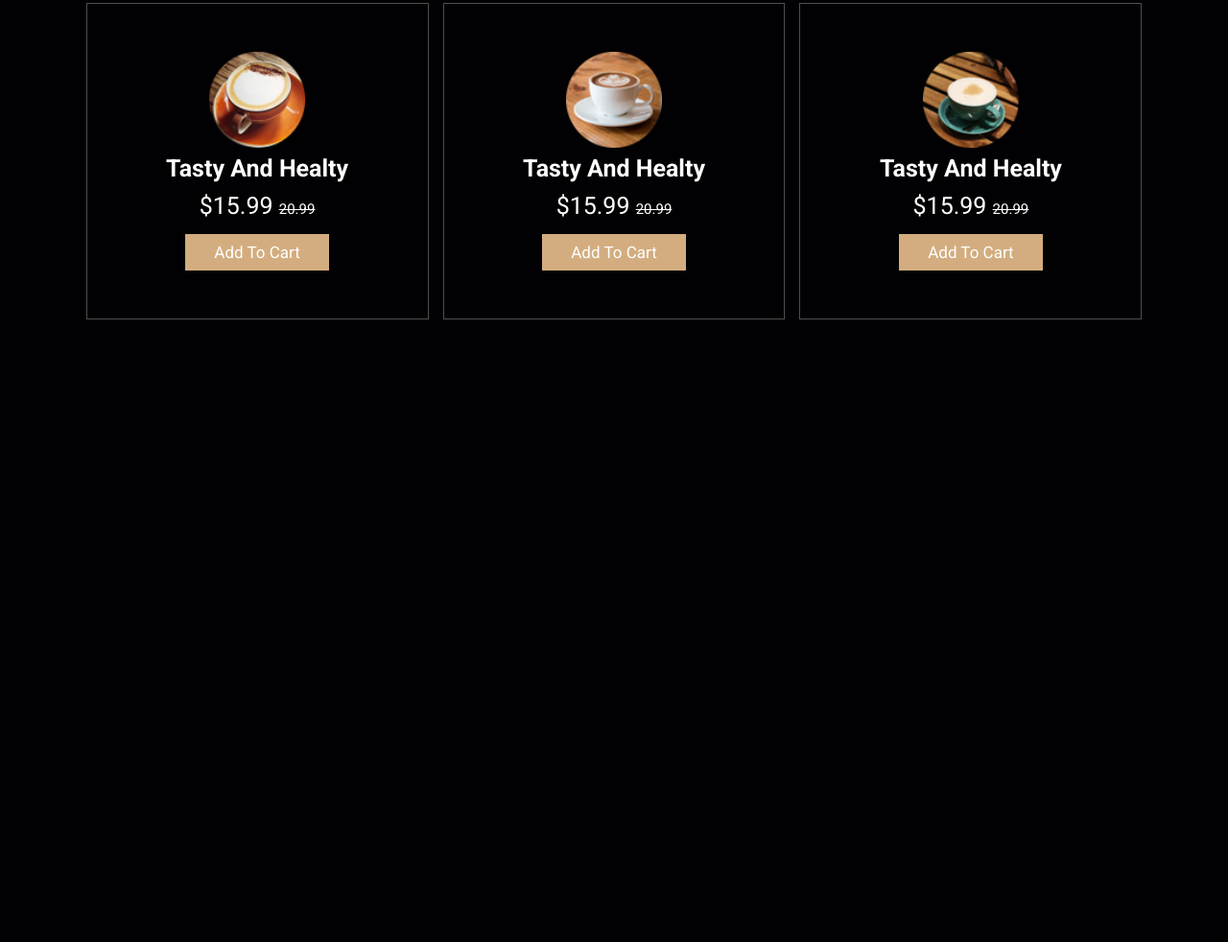
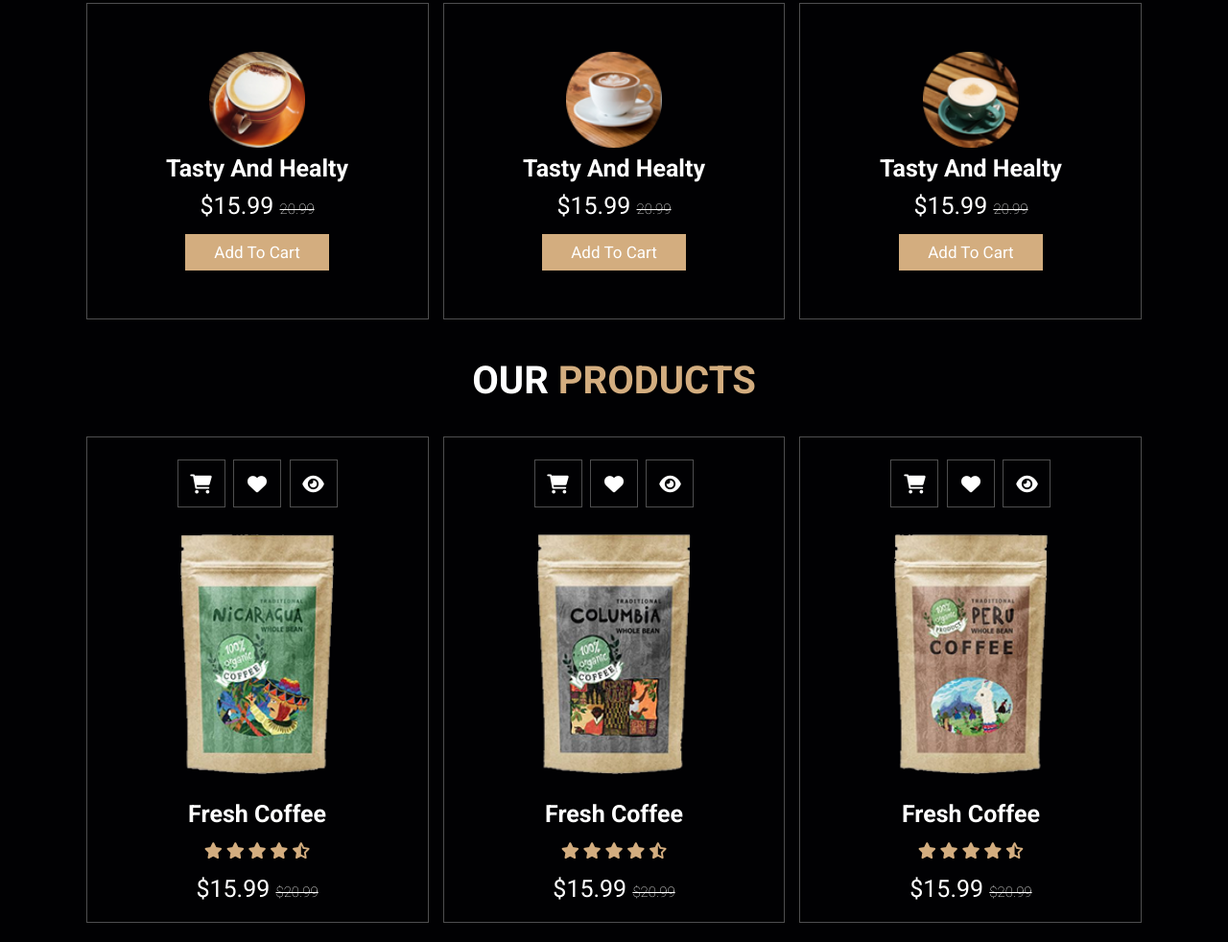
Before and after one commit to dev-ashik/online-coffee-shop-html, a plain HTML site: page index.html in a window 1280 px wide. Shown: the part 1760-2742 px from the top of the page at 96% size. Before the commit the page ends 2113 px from the top, so only its background shows below. Drawn offline with Linux system fonts and the light colour scheme.

Commit message:
products section done

```diff
--- a/index.html
+++ b/index.html
@@ -152,6 +152,78 @@
     </section>
     <!-- menu secion end -->
 
+    <!-- procucts section start -->
+    <section class="products" id="products">
+      <h1 class="heading"> our <span>Products</span></h1>
+
+      <div class="box-container">
+        <div class="box">
+          <div class="icons">
+            <i class="fa-solid fa-cart-shopping"></i>
+            <i class="fa-solid fa-heart"></i>
+            <i class="fa-solid fa-eye"></i>
+          </div>
+          <div class="image">
+            <img src="./images/product-1.png" alt="">
+          </div>
+          <div class="content">
+            <h3>fresh coffee</h3>
+            <div class="stars">
+              <i class="fa-solid fa-star"></i>
+              <i class="fa-solid fa-star"></i>
+              <i class="fa-solid fa-star"></i>
+              <i class="fa-solid fa-star"></i>
+              <i class="fa-solid fa-star-half-stroke"></i>
+            </div>
+            <div class="price">$15.99 <span>$20.99</span></div>
+          </div>
+        </div>
+        <div class="box">
+          <div class="icons">
+            <i class="fa-solid fa-cart-shopping"></i>
+            <i class="fa-solid fa-heart"></i>
+            <i class="fa-solid fa-eye"></i>
+          </div>
+          <div class="image">
+            <img src="./images/product-2.png" alt="">
+          </div>
+          <div class="content">
+            <h3>fresh coffee</h3>
+            <div class="stars">
+              <i class="fa-solid fa-star"></i>
+              <i class="fa-solid fa-star"></i>
+              <i class="fa-solid fa-star"></i>
+              <i class="fa-solid fa-star"></i>
+              <i class="fa-solid fa-star-half-stroke"></i>
+            </div>
+            <div class="price">$15.99 <span>$20.99</span></div>
+          </div>
+        </div>
+        <div class="box">
+          <div class="icons">
+            <i class="fa-solid fa-cart-shopping"></i>
+            <i class="fa-solid fa-heart"></i>
+            <i class="fa-solid fa-eye"></i>
+          </div>
+          <div class="image">
+            <img src="./images/product-3.png" alt="">
+          </div>
+          <div class="content">
+            <h3>fresh coffee</h3>
+            <div class="stars">
+              <i class="fa-solid fa-star"></i>
+              <i class="fa-solid fa-star"></i>
+              <i class="fa-solid fa-star"></i>
+              <i class="fa-solid fa-star"></i>
+              <i class="fa-solid fa-star-half-stroke"></i>
+            </div>
+            <div class="price">$15.99 <span>$20.99</span></div>
+          </div>
+        </div>
+      </div>
+    </section>
+    <!-- procucts section end -->
+
 
     <!-- custom js file link -->
     <script src="./app.js"></script>
--- a/style.css
+++ b/style.css
@@ -305,6 +305,7 @@ section {
 .menu .box-container .box .price span {
   font-size: 1.5rem;
   text-decoration: line-through;
+  font-weight: lighter;
 }
 
 .menu .box-container .box:hover {
@@ -314,6 +315,74 @@ section {
 .menu .box-container .box:hover > * {
   color: var(--black);
 }
+
+/* products */
+
+.products .box-container {
+  display: grid;
+  grid-template-columns: repeat(auto-fit, minmax(30rem, 1fr));
+  gap: 1.5rem;
+}
+
+.products .box-container .box {
+  text-align: center;
+  border: var(--border);
+  padding: 2rem;
+}
+
+.products .box-container .box .icons i {
+  height: 5rem;
+  width: 5rem;
+  line-height: 5rem;
+  font-size: 2rem;
+  border: var(--border);
+  color: #fff;
+  margin: .3rem;
+}
+
+.products .box-container .box .icons i:hover {
+  background: var(--main-color);
+}
+
+.products .box-container .box .image {
+  padding: 2.5rem 0;
+}
+
+.products .box-container .box .image img {
+  height: 25rem;
+}
+
+.products .box-container .box .content {
+  color: #fff;
+  font-size: 1.5rem;
+}
+
+.products .box-container .box .content h3 {
+  color: #fff;
+  font-size: 2.5rem;
+}
+
+.products .box-container .box .content .stars {
+  padding: 1.5rem;
+}
+
+.products .box-container .box .content .stars i {
+  font-size: 1.7rem;
+  color: var(--main-color);
+}
+
+.products .box-container .box .content .price {
+  color: #fff;
+  font-size: 2.5rem;
+}
+
+.products .box-container .box .content .price span {
+  text-decoration: line-through;
+  font-weight: lighter;
+  font-size: 1.5rem;
+}
+
+
 
 
 
```
